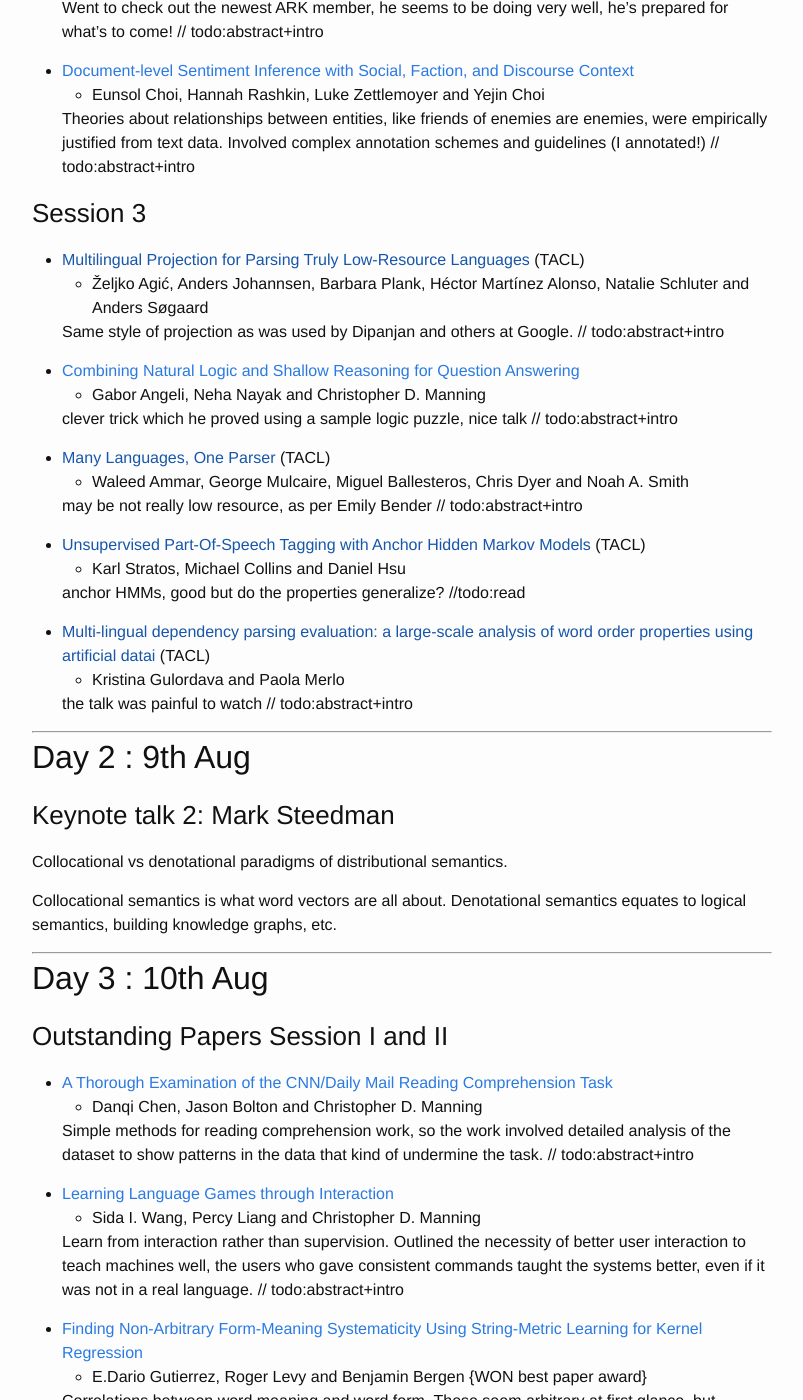
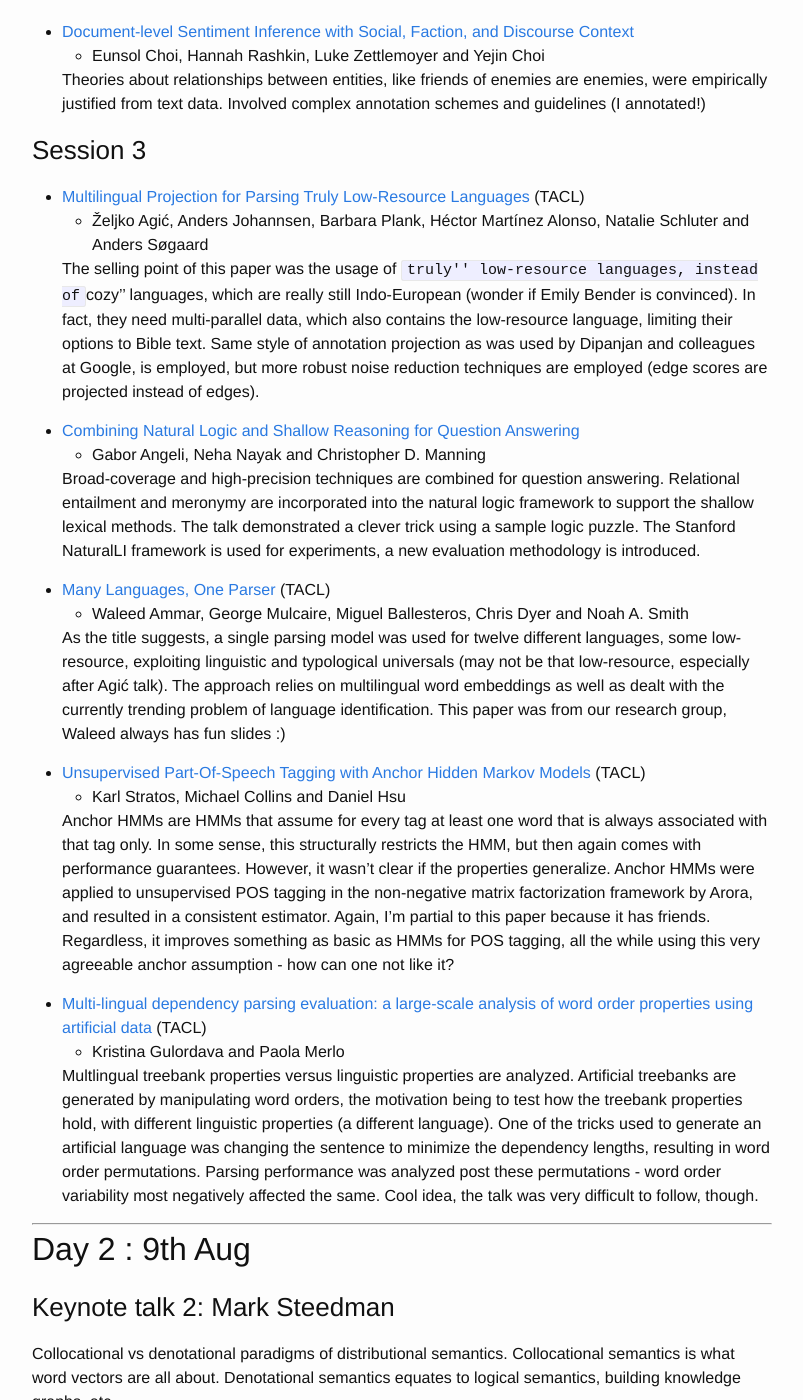
Before and after one commit to swabhs/blog, a Jekyll site: the page built from _posts/2016-08-20-acl-in-berlin.markdown, in a window 1280 px wide and 1400 px high, scrolled down 2042 px. Shown: the whole window, without its empty margins (238-1041 px from the left). Built offline with Jekyll 4.4.1, drawn with Linux system fonts in a browser that asks for light colours; some of the changed text lies outside the part shown.

Commit message:
day1, session 3

```diff
--- a/_posts/2016-08-20-acl-in-berlin.markdown
+++ b/_posts/2016-08-20-acl-in-berlin.markdown
@@ -47,58 +47,47 @@ The same political issue could be framed in different ways, influencing public o
 - [Active Learning for Dependency Parsing with Partial Annotation](http://www.aclweb.org/anthology/P/P16/P16-1033.pdf)
     * Zhenghua Li, Min Zhang, Yue Zhang, Zhanyi Liu, Wenliang Chen, Hua Wu and Haifeng Wang
 
-    Blanking out on this one.
-    // todo:abstract+intro
-
 - [Morpho-syntactic Lexicon Generation Using Graph-based Semi-supervised Learning]() (TACL)
     * Manaal Faruqui, Ryan McDonald and Radu Soricut
 
     Started with a small sample lexicon and extended it to a large corpus using projection. Seems practically useful.
-    // todo:abstract+intro
 
 - [News Citation Recommendation with Implicit and Explicit Semantics](http://www.aclweb.org/anthology/P/P16/P16-1037.pdf)
     * Hao Peng, Jing Liu and Chin-Yew Lin
 
     Went to check out the newest ARK member, he seems to be doing very well, he’s prepared for what’s to come!
-    // todo:abstract+intro
 
 - [Document-level Sentiment Inference with Social, Faction, and Discourse Context](http://www.aclweb.org/anthology/P/P16/P16-1029.pdf)
     * Eunsol Choi, Hannah Rashkin, Luke Zettlemoyer and Yejin Choi
 
     Theories about relationships between entities, like friends of enemies are enemies, were empirically justified from text data. Involved complex annotation schemes and guidelines (I annotated!)
-    // todo:abstract+intro
 
 ### Session 3
 
-- [Multilingual Projection for Parsing Truly Low-Resource Languages]() (TACL)
+- [Multilingual Projection for Parsing Truly Low-Resource Languages](https://transacl.org/ojs/index.php/tacl/article/viewFile/869/197) (TACL)
     * Željko Agić, Anders Johannsen, Barbara Plank, Héctor Martínez Alonso, Natalie Schluter and Anders Søgaard
 
-    Same style of projection as was used by Dipanjan and others at Google.
-    // todo:abstract+intro
+    The selling point of this paper was the usage of ``truly'' low-resource languages, instead of ``cozy'' languages, which are really still Indo-European (wonder if Emily Bender is convinced).  In fact, they need multi-parallel data, which also contains the low-resource language, limiting their options to Bible text. Same style of annotation projection as was used by Dipanjan and colleagues at Google, is employed, but more robust noise reduction techniques are employed (edge scores are projected instead of edges).
 
 - [Combining Natural Logic and Shallow Reasoning for Question Answering](http://www.aclweb.org/anthology/P/P16/P16-1042.pdf)
     * Gabor Angeli, Neha Nayak and Christopher D. Manning
 
-    clever trick which he proved using a sample logic puzzle, nice talk
-    // todo:abstract+intro
+    Broad-coverage and high-precision techniques are combined for question answering. Relational entailment and meronymy are incorporated into the natural logic framework to support the shallow lexical methods. The talk demonstrated a clever trick using a sample logic puzzle. The Stanford NaturalLI framework is used for experiments, a new evaluation methodology is introduced.
 
-- [Many Languages, One Parser]() (TACL)
+- [Many Languages, One Parser](https://transacl.org/ojs/index.php/tacl/article/view/892/207) (TACL)
     * Waleed Ammar, George Mulcaire, Miguel Ballesteros, Chris Dyer and Noah A. Smith
 
-    may be not really low resource, as per Emily Bender
-    // todo:abstract+intro
+    As the title suggests, a single parsing model was used for twelve different languages, some low-resource, exploiting linguistic and typological universals (may not be that low-resource, especially after Agić talk). The approach relies on multilingual word embeddings as well as dealt with the currently trending problem of language identification. This paper was from our research group, Waleed always has fun slides :)
 
-- [Unsupervised Part-Of-Speech Tagging with Anchor Hidden Markov Models]() (TACL)
+- [Unsupervised Part-Of-Speech Tagging with Anchor Hidden Markov Models](http://www.cs.columbia.edu/~djhsu/papers/poshmm-tacl.pdf) (TACL)
     * Karl Stratos, Michael Collins and Daniel Hsu
 
-    anchor HMMs, good but do the properties generalize?
-    //todo:read
+    Anchor HMMs are HMMs that assume for every tag at least one word that is always associated with that tag only. In some sense, this structurally restricts the HMM, but then again comes with performance guarantees. However, it wasn't clear if  the properties generalize. Anchor HMMs were applied to unsupervised POS tagging in the non-negative matrix factorization framework by Arora, and resulted in a consistent estimator. Again, I'm partial to this paper because it has friends. Regardless, it improves something as basic as HMMs for POS tagging, all the while using this very agreeable anchor assumption - how can one not like it?
 
-- [Multi-lingual dependency parsing evaluation: a large-scale analysis of word order properties using artificial datai]() (TACL)
+- [Multi-lingual dependency parsing evaluation: a large-scale analysis of word order properties using artificial data](https://transacl.org/ojs/index.php/tacl/article/viewFile/870/201) (TACL)
     * Kristina Gulordava and Paola Merlo
 
-    the talk was painful to watch
-    // todo:abstract+intro
+    Multlingual treebank properties versus linguistic properties are analyzed. Artificial treebanks are generated by manipulating word orders, the motivation being to test how the treebank properties hold, with different linguistic properties (a different language). One of the tricks used to generate an artificial language was changing the sentence to minimize the dependency lengths, resulting in word order permutations. Parsing performance was analyzed post these permutations - word order variability most negatively affected the same. Cool idea, the talk was very difficult to follow, though.
 
 ---
 
@@ -107,7 +96,6 @@ The same political issue could be framed in different ways, influencing public o
 ### Keynote talk 2: Mark Steedman
 
 Collocational vs denotational paradigms of distributional semantics.
-
 Collocational semantics is what word vectors are all about.
 Denotational semantics equates to logical semantics, building knowledge graphs, etc.
 
@@ -120,36 +108,31 @@ Denotational semantics equates to logical semantics, building knowledge graphs,
 - [A Thorough Examination of the CNN/Daily Mail Reading Comprehension Task](http://www.aclweb.org/anthology/P/P16/P16-1223.pdf)
     * Danqi Chen, Jason Bolton and Christopher D. Manning
 
-    Simple methods for reading comprehension work, so the work involved detailed analysis of the dataset to show patterns in the data that kind of undermine the task.
-    // todo:abstract+intro
+    Simple methods for reading comprehension work, so the work involved detailed analysis of the dataset to show patterns in the data that kind of showed that the task had fundamental problems, and could not be solved any better.
 
 - [Learning Language Games through Interaction](http://www.aclweb.org/anthology/P/P16/P16-1224.pdf)
     * Sida I. Wang, Percy Liang and Christopher D. Manning
 
     Learn from interaction rather than supervision. Outlined the necessity of better user interaction to teach machines well, the users who gave consistent commands taught the systems better, even if it was not in a real language.
-    // todo:abstract+intro
 
 - [Finding Non-Arbitrary Form-Meaning Systematicity Using String-Metric Learning for Kernel Regression](http://www.aclweb.org/anthology/P/P16/P16-1225.pdf)
     * E.Dario Gutierrez, Roger Levy and Benjamin Bergen {WON best paper award}
 
     Correlations between word meaning and word form. These seem arbitrary at first glance, but actually follow patterns in the corpus. Specially interesting are phonaesthemes. Used distributional models to confirm local phono semantic hypotheses. The mapping is found using supervised learning, non-parametric kernel regression, in particular.
-    //todo:read
 
 - [On-line Active Reward Learning for Policy Optimisation in Spoken Dialogue Systems](https://www.aclweb.org/anthology/P/P16/P16-1230.pdf)
     * Pei-Hao Su, Milica Gasic, Nikola Mrkšić, Lina M. Rojas Barahona, Stefan Ultes, David Vandyke, Tsung-Hsien Wen and Steve Young {WON best student paper award}
 
     Instead of just awarding static rewards, learn the rewards to associate with different methods.
-    // todo:read
 
 - [Globally Normalized Transition-Based Neural Networks](https://www.aclweb.org/anthology/P/P16/P16-1231.pdf)
     * Daniel Andor, Chris Alberti, David Weiss, Aliaksei Severyn, Alessandro Presta, Kuzman Ganchev, Slav Petrov and Michael Collins
 
     Feed-forward nets with global normalization obviate the need for looking forward into the rest of the sentence(dump the buffer).
-    // todo:read
 
 ### Life-time Achievement Award : Joan Bresnan
 
-She invented Lexical Functional Grammars. Used a garden - bush analogy, not my favorite, but whatever! Cutely nerded out about Bantu languages. Garden to bush- not my favorite analogy, but anyway. Answered a question saying “I don’t know” - so much easier to admit than to go around the bush. Snubbed Jason Eisner, it was hilarious. Her talk outlined how statistical methods became mainstream in linguistics
+She invented Lexical Functional Grammars. Used a garden - bush analogy, not my favorite, but whatever! Cutely nerded out about Bantu languages. Garden to bush- not my favorite analogy, but anyway. Answered a question saying “I don’t know” - so much easier to admit than to go around the bush. She didn't recognize an older Jason Eisner, it was funnily endearing. Her talk historically outlined how statistical methods became mainstream in linguistics.
 
 ---
 
@@ -159,33 +142,46 @@ She invented Lexical Functional Grammars. Used a garden - bush analogy, not my f
 
 Snuck into this one for the excellent line-up of keynote talks
 
-### Keynote Talk 3: Katrin Erk
+### Keynote Talk 3: Formal and distributional semantics
+
+#### Katrin Erk
+
+The talk was about representation learning for single document understanding. Montague meets Markov: first-order logic and Markov logic networks were emphasized. Probabilistic inference for undirected graphical models was discussed - network size is the limiting issue. The speaker was strongly in favor of this paradigm of representation learning.
+
+There was also a discussion on textual entailment. She encouraged the audience to question if a paraphrase is in the context of the current document or a true paraphrase. Rare events and one-shot learning for lexical semantics, with a concern for overfitting, were also discussed.
+
+I'm a little lost on what the ultimate gist was. There was a discussion at length on first-order logic, in the question-answering session.
 
 ### Keynote Talk 4: Tensor decompositions to learn sentence embeddings
-[Animashree Anandkumar]
+
+#### Animashree Anandkumar
 
 Properties which do not hold in two dimensions, hold in three. Non-convex optimization.
 
 ### Keynote Talk 5: Learning representations
-[Hal Daumé III]
+
+#### Hal Daumé III
 
 ### CoNLL
 
 The actual thing I was supposed to attend.
 
 ### Keynote Talk 6: Disfluency detection by humans
-[Fernanda Ferreira]
 
-Fascinating talk. I’m a big sucker for anything involving language and human psychology - so I was on the edge of the seat for this one. I even managed to embarrass myself - I went up to the speaker after her talk and started rambling about how this could be an argument in favor of left to right parsers
+#### Fernanda Ferreira
+
+Fascinating talk. I’m a big sucker for anything involving language and human psychology - so I was on the edge of the seat for this one.
 
 ---
 
 ## Day 5: 11th Aug
 
 ### Keynote Talk 7: RNNaissance
-[Jürgen Schmidhuber]
 
-Grand talk, started with a history of neural nets and the LSTM, cited a lot of previous work and ended with grand promises of artificial intelligence leading to singularity 😃 Interestingly, the name long short-term memory comes from biological short-term memories.
+#### Jürgen Schmidhuber
+
+
+Grand talk, started with a history of neural nets and the LSTM (he was one of the inventors), cited a lot of previous work. The talk ended with grand promises for a future involving artificial intelligence exploring other planets, and even leading to singularity 😃 Interestingly, the name long short-term memory comes from biological short-term memories.
 
 <!--
 - [Exploring Prediction Uncertainty in Machine Translation Quality Estimation]()
@@ -224,18 +220,19 @@ At the end of the day, I snuck into the open discussion at the Word Vector evalu
 - [Simple and Accurate Dependency Parsing Using Bidirectional LSTM Feature Representations](http://arxiv.org/pdf/1603.04351.pdf)
     * Eliyahu Kiperwasser and Yoav Goldberg
 
+<!--
     Bi-LSTM for features of words, then mlp of head/modifier to score possible dependency attachment.  MST on top.  Also used in greedy incremental parsing. Nice results.
-//todo:read
+-->
 
 - [Stack-propagation: Improved Representation Learning for Syntax](http://www.aclweb.org/anthology/P/P16/P16-1147.pdf)
     * Yuan Zhang and David Weiss
 
+<!--
     Could imagine this being useful in syntax/semantics models (they applied it to POS/syntax).
-//todo:read
+-->
 
 - [Document-level Sentiment Inference with Social, Faction, and Discourse Context](http://www.aclweb.org/anthology/P/P16/P16-1032.pdf)
     * Hannah Rashkin and Sameer Singh and Yejin Choi
-    //todo: need to check out
 
 
 ## On my reading list:
```
Also changed, not shown: 1 other file.
